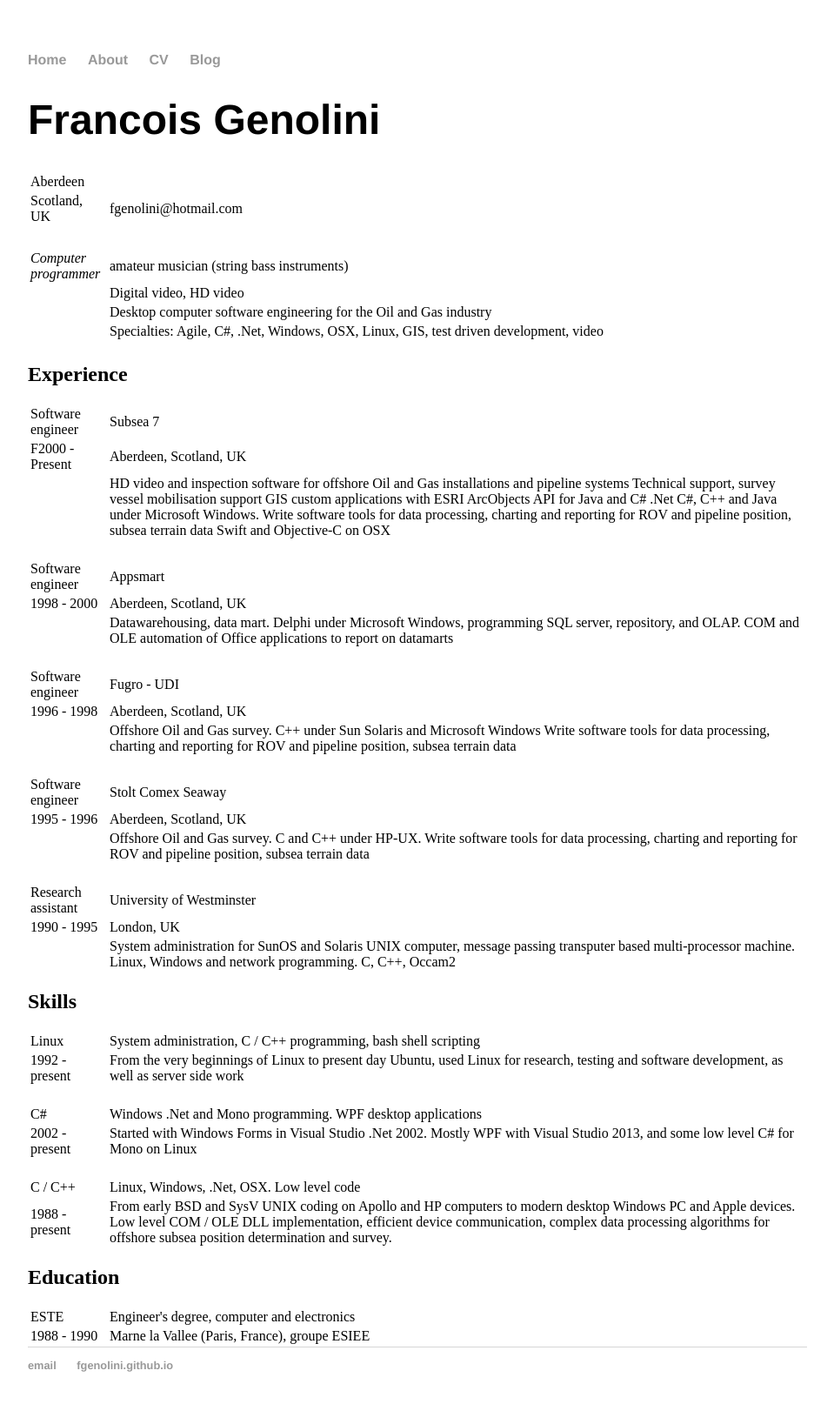
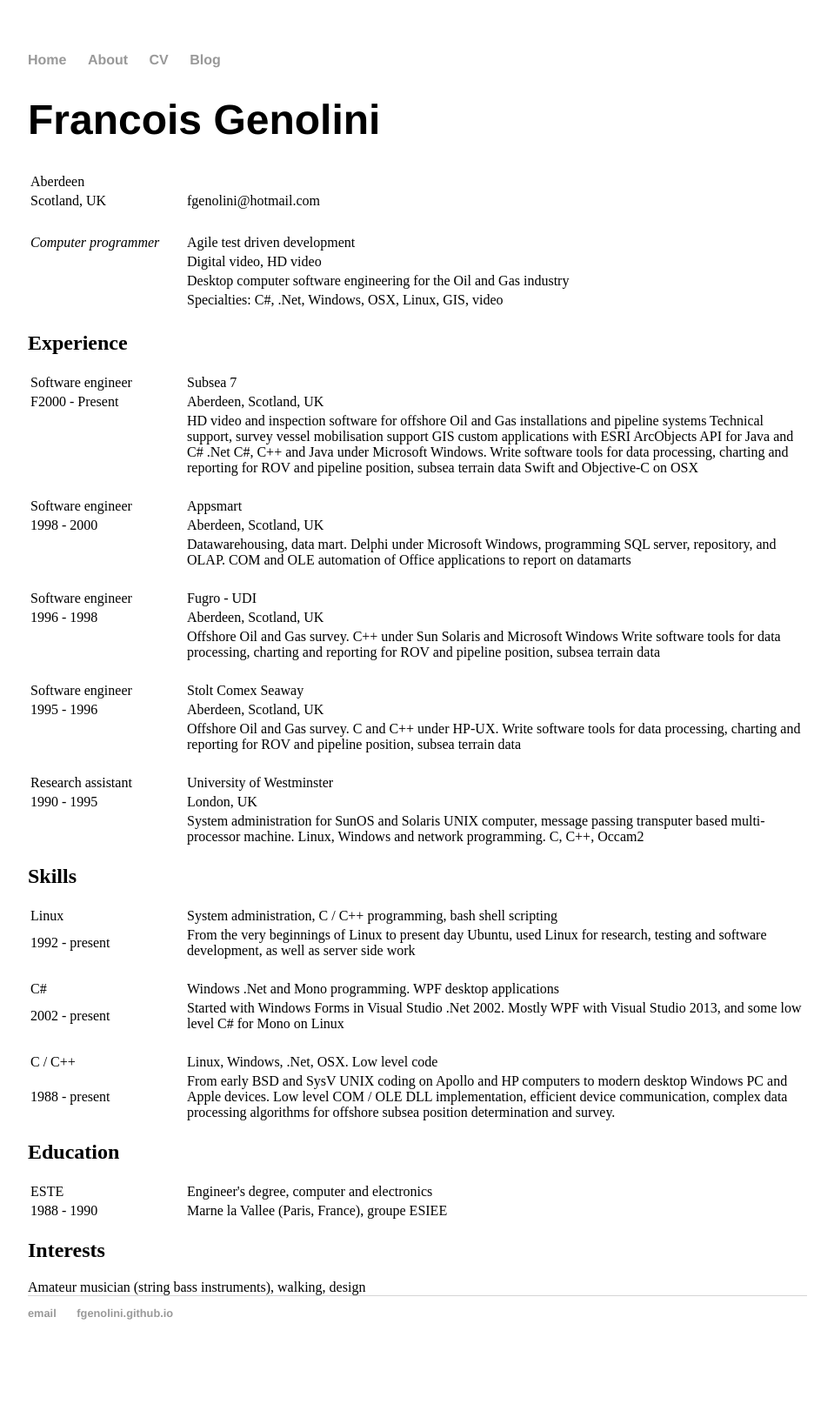
Before and after one commit to fgenolini/fgenolini.github.io, a Jekyll site: the page built from cv/index.html, in a window 1280 px wide. Shown: the whole page at 87% size, without its empty margins (160-1119 px from the left). Built offline with Jekyll 4.4.1, drawn with Linux system fonts in a browser that asks for light colours; after the commit the page ends 1577 px from its top, so only the background shows below that.

Commit message:
Added interests

```diff
--- a/cv/index.html
+++ b/cv/index.html
@@ -4,8 +4,8 @@ title: Francois Genolini
 ---
 <h1>Francois Genolini</h1>
 <table style="width:100%">
-  <col width="10%">
-  <col width="90%">
+  <col width="20%">
+  <col width="80%">
   <tr>
     <td>Aberdeen</td>
     <td></td>
@@ -17,11 +17,11 @@ title: Francois Genolini
 </table>
 <p>
 <table style="width:100%">
-  <col width="10%">
-  <col width="90%">
+  <col width="20%">
+  <col width="80%">
   <tr>
     <td><em>Computer programmer</em></td>
-    <td>amateur musician (string bass instruments)</td>
+    <td>Agile test driven development</td>
   </tr>
   <tr>
     <td></td>
@@ -33,14 +33,14 @@ title: Francois Genolini
   </tr>
   <tr>
     <td></td>
-    <td>Specialties: Agile, C#, .Net, Windows, OSX, Linux, GIS, test driven development, video</td>
+    <td>Specialties: C#, .Net, Windows, OSX, Linux, GIS, video</td>
   </tr>
 </table>
 </p>
 <h2>Experience</h2>
 <table style="width:100%">
-  <col width="10%">
-  <col width="90%">
+  <col width="20%">
+  <col width="80%">
   <tr>
     <td>Software engineer</td>
     <td>Subsea 7</td>
@@ -129,8 +129,8 @@ Write software tools for data processing, charting and reporting for ROV and pip
 </table>
 <h2>Skills</h2>
 <table style="width:100%">
-  <col width="10%">
-  <col width="90%">
+  <col width="20%">
+  <col width="80%">
   <tr>
     <td>Linux</td>
     <td>System administration, C / C++ programming, bash shell scripting</td>
@@ -166,8 +166,8 @@ Write software tools for data processing, charting and reporting for ROV and pip
 </table>
 <h2>Education</h2>
 <table style="width:100%">
-  <col width="10%">
-  <col width="90%">
+  <col width="20%">
+  <col width="80%">
   <tr>
     <td>ESTE</td>
     <td>Engineer's degree, computer and electronics</td>
@@ -177,3 +177,5 @@ Write software tools for data processing, charting and reporting for ROV and pip
     <td>Marne la Vallee (Paris, France), groupe ESIEE</td>
   </tr>
 </table>
+<h2>Interests</h2>
+Amateur musician (string bass instruments), walking, design
```
